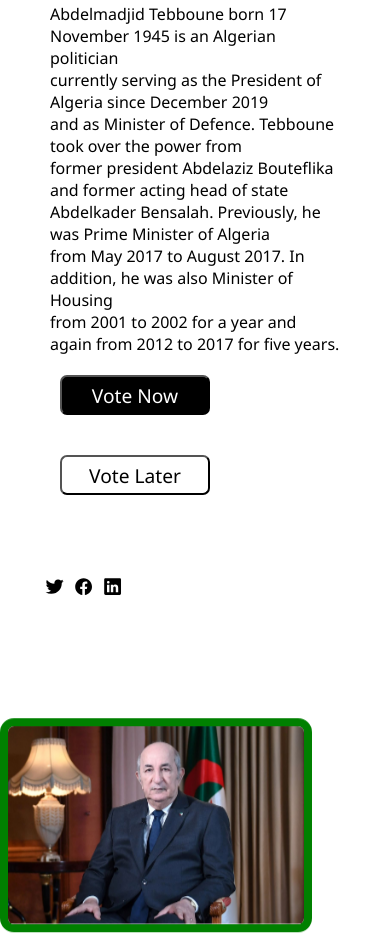
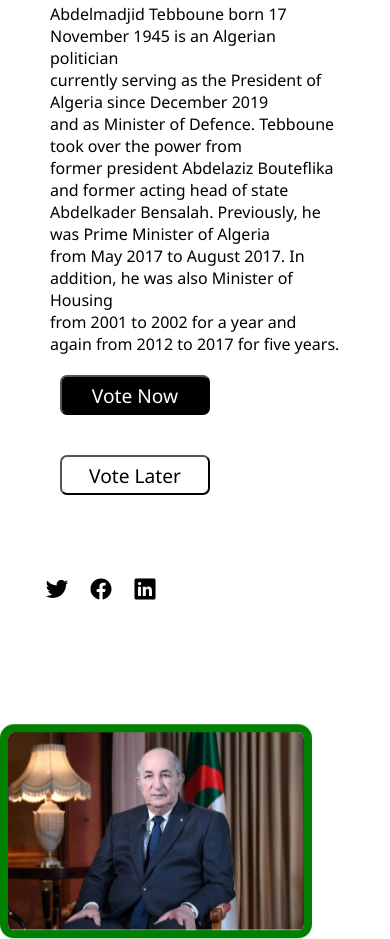
Before and after one commit to Houdaifa-Dev/ElectionsTeboune, a plain HTML site: page index.html in a window 390 px wide. Shown: the part 350-1289 px from the top of the page. Drawn offline with nearby package versions, Linux system fonts and the light colour scheme.

Commit message:
Update style3.css

```diff
--- a/style3.css
+++ b/style3.css
@@ -244,23 +244,9 @@ top: -90px;left: 45px;
         margin: 10px 0;
     }
 
-    .foot {
-        gap: 10px;
-
-    }
-
-
-
-    .foot .icon,
-    .foot .icon1,
-    .foot .icon2 {
-        font-size: 1.2em;
-    }
-}
-
-
 @media screen and (max-width: 768px) {
     .image img {
         width: 80%; /* Further increase size for small devices */
     }
 }
+}
```
